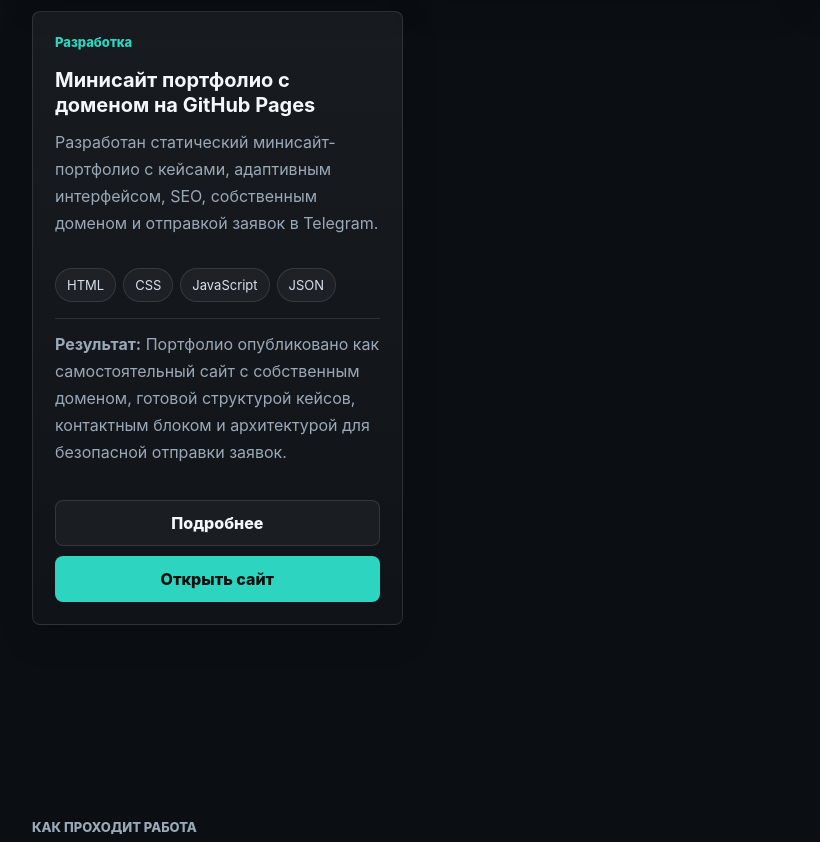
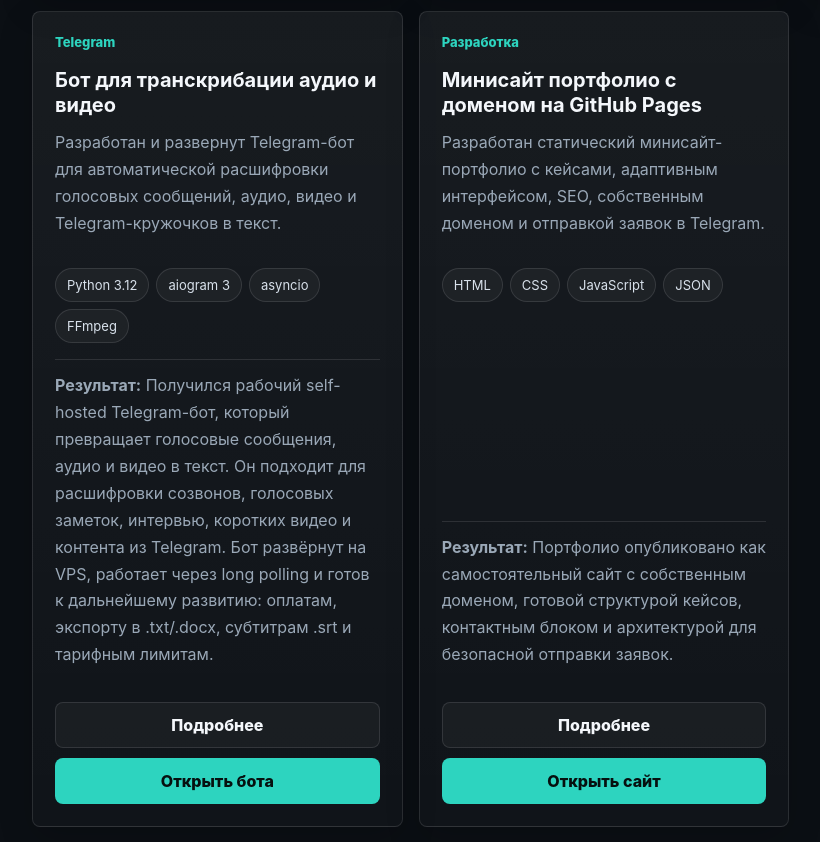
Before and after one commit to krol1one/korolev-tech, a plain HTML site: page index.html in a window 1280 px wide. Shown: the part 6620-7462 px from the top of the page, without its empty margins (36-856 px from the left). Drawn offline with Linux system fonts and the light colour scheme.

Commit message:
Add transcription bot case

```diff
--- a/data/cases.json
+++ b/data/cases.json
@@ -376,6 +376,44 @@
     ]
   },
   {
+    "id": "telegram-audio-video-transcription-bot",
+    "title": "Бот для транскрибации аудио и видео",
+    "category": "Telegram",
+    "summary": "Разработан и развернут Telegram-бот для автоматической расшифровки голосовых сообщений, аудио, видео и Telegram-кружочков в текст.",
+    "task": "Сделать self-hosted Telegram-бота, который принимает голосовые сообщения и медиафайлы, извлекает аудиодорожку, распознаёт речь и возвращает готовую расшифровку прямо в чат.",
+    "done": [
+      "Приём голосовых сообщений, аудио, видео, Telegram-кружочков и файлов-документов.",
+      "Расшифровка речи в текст внутри Telegram.",
+      "Автоопределение языка.",
+      "Поддержка русского, английского, испанского, немецкого, французского, итальянского и португальского языков.",
+      "Выбор языка через меню.",
+      "Админ-команды /stats и /health.",
+      "Асинхронная очередь задач, чтобы не перегружать сервер.",
+      "Хранение пользователей и истории задач в SQLite.",
+      "Развёртывание на VPS в отдельном Docker-контейнере.",
+      "Автоматическая очистка временных файлов после обработки."
+    ],
+    "solution": "Пользователь отправляет голосовое сообщение или медиафайл. Бот скачивает файл через Telegram Bot API, извлекает аудио через FFmpeg, приводит его к формату для распознавания и передаёт в faster-whisper. После распознавания бот отправляет текст пользователю, автоматически разбивая длинные ответы на несколько сообщений. Распознавание выполняется локально без внешних платных API, с моделью large-v3 и поддержкой hotwords для специфичных слов, названий и сленга.",
+    "result": "Получился рабочий self-hosted Telegram-бот, который превращает голосовые сообщения, аудио и видео в текст. Он подходит для расшифровки созвонов, голосовых заметок, интервью, коротких видео и контента из Telegram. Бот развёрнут на VPS, работает через long polling и готов к дальнейшему развитию: оплатам, экспорту в .txt/.docx, субтитрам .srt и тарифным лимитам.",
+    "stack": [
+      "Python 3.12",
+      "aiogram 3",
+      "asyncio",
+      "FFmpeg",
+      "faster-whisper",
+      "SQLite",
+      "aiosqlite",
+      "pydantic-settings",
+      "Docker",
+      "Docker Compose",
+      "structlog",
+      "pytest",
+      "ruff"
+    ],
+    "projectUrl": "https://t.me/SpechToTextMyBot",
+    "projectLabel": "Открыть бота"
+  },
+  {
     "id": "portfolio-minisite-github-domain",
     "title": "Минисайт портфолио с доменом на GitHub Pages",
     "category": "Разработка",
--- a/index.html
+++ b/index.html
@@ -341,6 +341,6 @@
       </article>
     </div>
 
-    <script src="./js/app.js?v=20260804-lead-bot-endpoint"></script>
+    <script src="./js/app.js?v=20260820-transcription-bot"></script>
   </body>
 </html>
--- a/js/app.js
+++ b/js/app.js
@@ -394,6 +394,44 @@ const CASES_FALLBACK = [
     ]
   },
   {
+    "id": "telegram-audio-video-transcription-bot",
+    "title": "Бот для транскрибации аудио и видео",
+    "category": "Telegram",
+    "summary": "Разработан и развернут Telegram-бот для автоматической расшифровки голосовых сообщений, аудио, видео и Telegram-кружочков в текст.",
+    "task": "Сделать self-hosted Telegram-бота, который принимает голосовые сообщения и медиафайлы, извлекает аудиодорожку, распознаёт речь и возвращает готовую расшифровку прямо в чат.",
+    "done": [
+      "Приём голосовых сообщений, аудио, видео, Telegram-кружочков и файлов-документов.",
+      "Расшифровка речи в текст внутри Telegram.",
+      "Автоопределение языка.",
+      "Поддержка русского, английского, испанского, немецкого, французского, итальянского и португальского языков.",
+      "Выбор языка через меню.",
+      "Админ-команды /stats и /health.",
+      "Асинхронная очередь задач, чтобы не перегружать сервер.",
+      "Хранение пользователей и истории задач в SQLite.",
+      "Развёртывание на VPS в отдельном Docker-контейнере.",
+      "Автоматическая очистка временных файлов после обработки."
+    ],
+    "solution": "Пользователь отправляет голосовое сообщение или медиафайл. Бот скачивает файл через Telegram Bot API, извлекает аудио через FFmpeg, приводит его к формату для распознавания и передаёт в faster-whisper. После распознавания бот отправляет текст пользователю, автоматически разбивая длинные ответы на несколько сообщений. Распознавание выполняется локально без внешних платных API, с моделью large-v3 и поддержкой hotwords для специфичных слов, названий и сленга.",
+    "result": "Получился рабочий self-hosted Telegram-бот, который превращает голосовые сообщения, аудио и видео в текст. Он подходит для расшифровки созвонов, голосовых заметок, интервью, коротких видео и контента из Telegram. Бот развёрнут на VPS, работает через long polling и готов к дальнейшему развитию: оплатам, экспорту в .txt/.docx, субтитрам .srt и тарифным лимитам.",
+    "stack": [
+      "Python 3.12",
+      "aiogram 3",
+      "asyncio",
+      "FFmpeg",
+      "faster-whisper",
+      "SQLite",
+      "aiosqlite",
+      "pydantic-settings",
+      "Docker",
+      "Docker Compose",
+      "structlog",
+      "pytest",
+      "ruff"
+    ],
+    "projectUrl": "https://t.me/SpechToTextMyBot",
+    "projectLabel": "Открыть бота"
+  },
+  {
     "id": "portfolio-minisite-github-domain",
     "title": "Минисайт портфолио с доменом на GitHub Pages",
     "category": "Разработка",
@@ -471,7 +509,7 @@ async function loadCases() {
   }
 
   try {
-    const response = await fetch("./data/cases.json?v=20260803-max-monitoring", { cache: "no-store" });
+    const response = await fetch("./data/cases.json?v=20260820-transcription-bot", { cache: "no-store" });
     if (!response.ok) throw new Error("Cases JSON is unavailable");
     state.cases = await response.json();
   } catch (error) {
```
